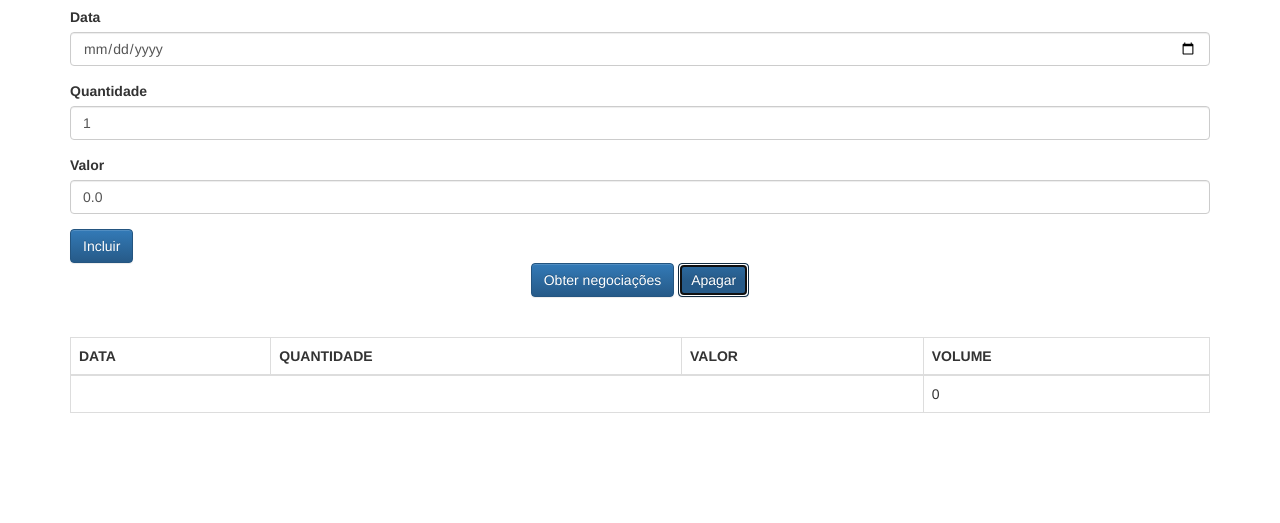
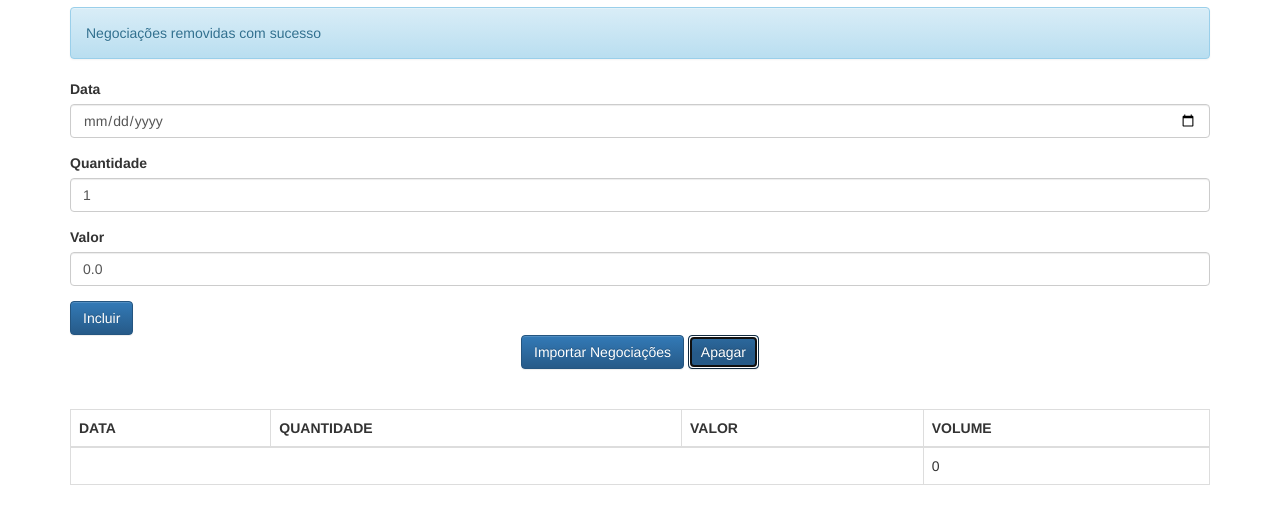
Before and after one commit to brunobc/aluraframe, a plain HTML site: page client/index.html in a window 1280 px wide. Both pictures are taken after a click on the button "Apagar". Shown: the part 63-586 px from the top of the page. Drawn offline with Linux system fonts and the light colour scheme.

Commit message:
JS II Aula 1 - API Reflection

```diff
--- a/client/index.html
+++ b/client/index.html
@@ -36,9 +36,9 @@
 
         <div class="text-center">
             <button class="btn btn-primary text-center" type="button">
-                Obter negociações
+                Importar Negociações
             </button>
-            <button class="btn btn-primary text-center" type="button">
+            <button onclick="negociacaoController.apaga()" class="btn btn-primary text-center" type="button">
                 Apagar
             </button>
         </div>
--- a/client/js/app/controllers/NegociacaoController.js
+++ b/client/js/app/controllers/NegociacaoController.js
@@ -6,9 +6,11 @@ class NegociacaoController {
         this._inputQuantidade = $('#quantidade');
         this._inputValor = $('#valor');
 
-        this._listaNegociacoes = new ListaNegociacoes();
+        this._listaNegociacoes = new ListaNegociacoes(this, function(model) {
+            this._negociacoesView.update(model);
+        });
         this._negociacoesView = new NegociacoesView($('#negociacoesView'));
-        this._negociacoesView.update(this._listaNegociacoes);
+        //this._negociacoesView.update(this._listaNegociacoes);
 
         this._mensagem = new Mensagem();
         this._mensagemView = new MensagemView($('#mensagemView'));
@@ -18,12 +20,24 @@ class NegociacaoController {
 
         event.preventDefault();
         this._listaNegociacoes.adiciona(this._criaNegociacao());
-        this._negociacoesView.update(this._listaNegociacoes);
+        //this._negociacoesView.update(this._listaNegociacoes);
 
         this._mensagem.texto = 'Negociação adicionada com sucesso';
         this._mensagemView.update(this._mensagem);
 
         this._limpaFormulario();
+    }
+
+    apaga() {
+        // esvazia a lista
+        this._listaNegociacoes.esvazia();
+        // atualiza a view
+        //this._negociacoesView.update(this._listaNegociacoes);
+
+        // exibe uma nova mensagem
+        this._mensagem.texto = "Negociações removidas com sucesso";
+        // atualiza a view
+        this._mensagemView.update(this._mensagem);
     }
 
     _criaNegociacao() {
--- a/client/js/app/models/ListaNegociacoes.js
+++ b/client/js/app/models/ListaNegociacoes.js
@@ -1,14 +1,22 @@
 class ListaNegociacoes {
 
-    constructor() {
+    constructor(contexto, armadilha) {
         this._negociacoes = [];
+        this._armadilha = armadilha;
+        this._contexto = contexto;
     }
 
     adiciona(negociacao) {
         this._negociacoes.push(negociacao);
+        Reflect.apply(this._armadilha, this._contexto, [this]);
     }
 
     get negociacoes() {
         return [].concat(this._negociacoes);
     }
+
+    esvazia() {
+        this._negociacoes = [];
+        Reflect.apply(this._armadilha, this._contexto, [this]);
+    }
 }
```
